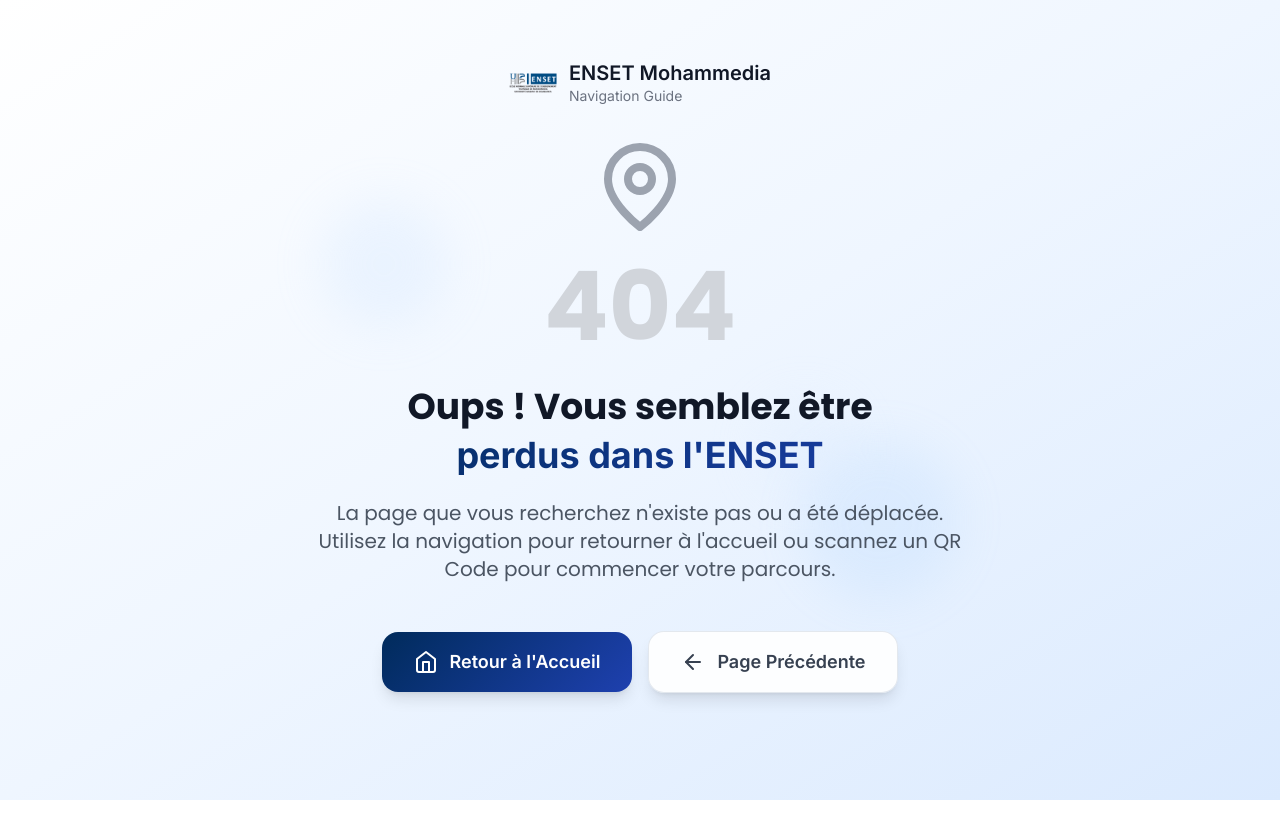
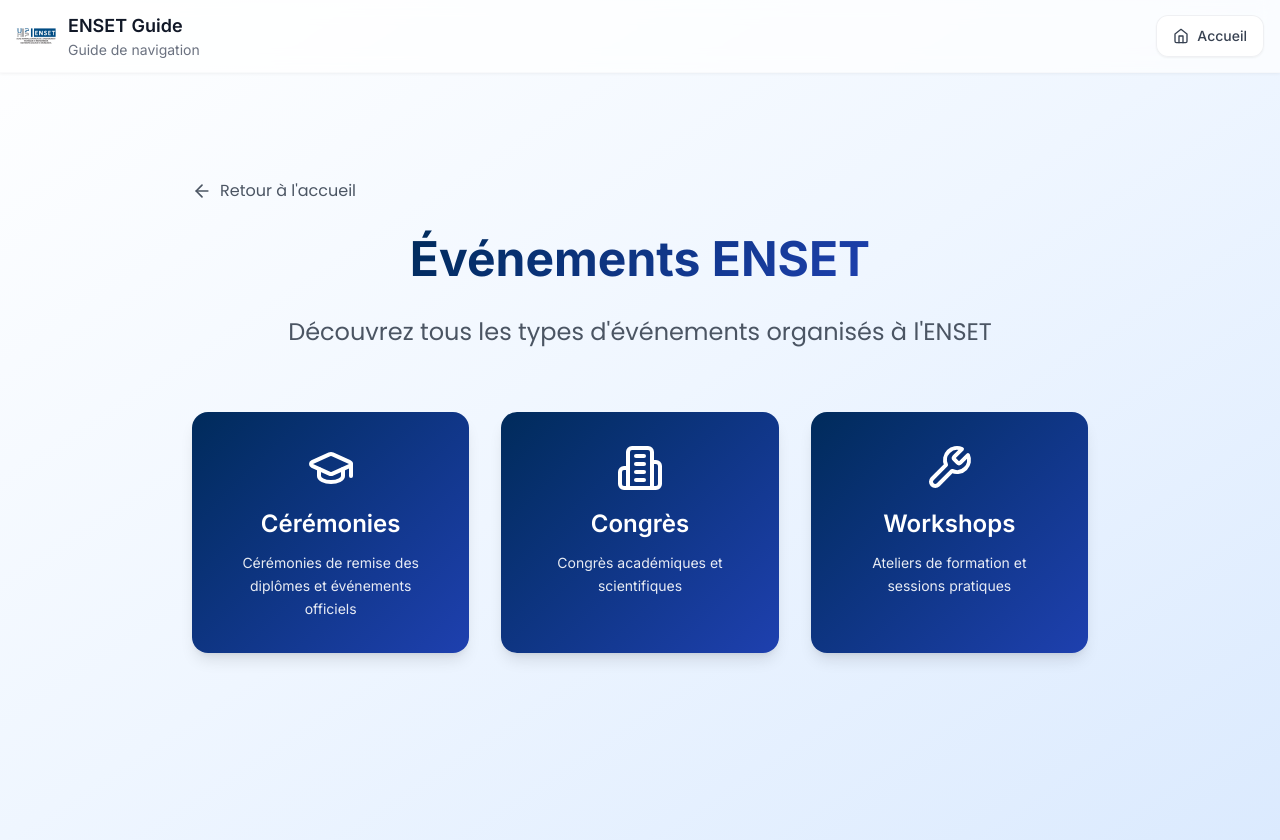
Before and after one commit to ENSETM-EDU/enset-indoor-navigation-guide, a React (Vite) app: page /evenements in a window 1280 px wide. Before the commit the page ends 800 px from the top, so only its background shows below. Built offline with nearby package versions, Linux system fonts and the light colour scheme.

Commit message:
feat: Add EvenementsPage and integrate into routing; update HomePage categories

```diff
--- a/src/App.tsx
+++ b/src/App.tsx
@@ -17,6 +17,7 @@
 import NotFoundPage from './pages/NotFoundPage';
 import ConcoursPage from './pages/ConcoursPage';
 import CeremoniePage from './pages/CeremoniePage';
+import EvenementsPage from './pages/EvenementsPage';
 import ServicesPage from './pages/ServicesPage';
 import IVotingPage from './pages/IVotingPage';
 import Header from './components/Header';
@@ -24,7 +25,7 @@
 
 const AppContent = () => {
   const location = useLocation();
-  const isNotFoundPage = !['/', '/navigate', '/video-navigate', '/toilettes', '/mosquee', '/concours-enset', '/inscription-enset', '/controle-presence', '/controle-presence-v1', '/ensad', '/enset', '/explorer', '/destination', '/concours', '/ceremonie', '/services', '/i-voting'].some(path =>
+  const isNotFoundPage = !['/', '/navigate', '/video-navigate', '/toilettes', '/mosquee', '/concours-enset', '/inscription-enset', '/controle-presence', '/controle-presence-v1', '/ensad', '/enset', '/explorer', '/destination', '/concours', '/ceremonie', '/evenements', '/services', '/i-voting'].some(path =>
     location.pathname === path || location.pathname.startsWith(path + '/')
   );
 
@@ -39,6 +40,7 @@
       >
         <Routes>
           <Route path="/" element={<HomePage />} />
+          <Route path="/evenements" element={<EvenementsPage />} />
           <Route path="/concours" element={<ConcoursPage />} />
           <Route path="/ceremonie" element={<CeremoniePage />} />
           <Route path="/services" element={<ServicesPage />} />
--- /dev/null
+++ b/src/pages/EvenementsPage.tsx
@@ -0,0 +1,94 @@
+import React from 'react';
+import { motion } from 'framer-motion';
+import { useNavigate } from 'react-router-dom';
+import { ArrowLeft, GraduationCap, Building2, Wrench } from 'lucide-react';
+
+const EvenementsPage: React.FC = () => {
+  const navigate = useNavigate();
+
+  const eventTypes = [
+    {
+      name: 'Cérémonies',
+      route: '/ceremonie',
+      description: 'Cérémonies de remise des diplômes et événements officiels',
+      icon: GraduationCap
+    },
+    {
+      name: 'Congrès',
+      route: '/ceremonie',
+      description: 'Congrès académiques et scientifiques',
+      icon: Building2
+    },
+    {
+      name: 'Workshops',
+      route: '/ceremonie',
+      description: 'Ateliers de formation et sessions pratiques',
+      icon: Wrench
+    },
+  ];
+
+  return (
+    <div className="min-h-screen flex flex-col justify-center items-center px-4 py-8">
+      <motion.div
+        initial={{ opacity: 0, y: 20 }}
+        animate={{ opacity: 1, y: 0 }}
+        transition={{ duration: 0.8 }}
+        className="text-center mb-12 max-w-4xl mx-auto"
+      >
+        {/* Back button */}
+        <motion.button
+          initial={{ opacity: 0, x: -20 }}
+          animate={{ opacity: 1, x: 0 }}
+          transition={{ duration: 0.6 }}
+          onClick={() => navigate('/')}
+          className="flex items-center space-x-2 text-gray-600 hover:text-gray-900 mb-8 transition-colors duration-200"
+        >
+          <ArrowLeft size={20} />
+          <span className="font-poppins">Retour à l'accueil</span>
+        </motion.button>
+
+        <motion.h1
+          initial={{ scale: 0.9 }}
+          animate={{ scale: 1 }}
+          transition={{ duration: 0.6, delay: 0.2 }}
+          className="text-3xl md:text-5xl font-bold text-gray-900 mb-8 leading-tight font-poppins"
+        >
+          <span className="gradient-bg bg-clip-text text-transparent">Événements ENSET</span>
+        </motion.h1>
+
+        <motion.p
+          initial={{ opacity: 0 }}
+          animate={{ opacity: 1 }}
+          transition={{ duration: 0.6, delay: 0.4 }}
+          className="text-xl md:text-2xl text-gray-600 max-w-3xl mx-auto mb-12 leading-relaxed font-poppins"
+        >
+          Découvrez tous les types d'événements organisés à l'ENSET
+        </motion.p>
+
+        {/* Event types */}
+        <div className="mt-16 grid grid-cols-1 sm:grid-cols-2 md:grid-cols-3 gap-8 max-w-4xl mx-auto">
+          {eventTypes.map((eventType, index) => (
+            <motion.div
+              key={eventType.name}
+              initial={{ opacity: 0, y: 20 }}
+              animate={{ opacity: 1, y: 0 }}
+              transition={{ duration: 0.6, delay: 0.6 + index * 0.2 }}
+              whileHover={{ scale: 1.05 }}
+              whileTap={{ scale: 0.95 }}
+              onClick={() => navigate(eventType.route)}
+              className="button-primary text-white p-8 rounded-2xl cursor-pointer shadow-lg font-poppins group"
+            >
+              <div className="flex justify-center mb-4">
+                <eventType.icon size={48} className="text-white" />
+              </div>
+              <h3 className="text-2xl font-semibold mb-3">{eventType.name}</h3>
+              <p className="text-sm opacity-90 leading-relaxed">{eventType.description}</p>
+            </motion.div>
+          ))}
+        </div>
+      </motion.div>
+    </div>
+  );
+};
+
+export default EvenementsPage;
--- a/src/pages/HomePage.tsx
+++ b/src/pages/HomePage.tsx
@@ -1,29 +1,30 @@
 import React from 'react';
 import { motion } from 'framer-motion';
 import { useNavigate } from 'react-router-dom';
+import { Calendar, GraduationCap, Building2 } from 'lucide-react';
 
 // Main categories for organized navigation
 const categories = [
   {
+    name: 'Événements',
+    route: '/evenements',
+    description: 'Découvrir tous les événements organisés à l\'ENSET',
+    icon: Calendar
+  },
+  {
     name: 'Concours',
     route: '/concours',
     description: 'Accéder aux différents concours disponibles',
-    icon: '🎓'
-  },
-  {
-    name: 'Cérémonies',
-    route: '/ceremonie',
-    description: 'Participer aux cérémonies organisées',
-    icon: '🎉'
+    icon: GraduationCap
   },
   {
     name: 'Services',
     route: '/services',
     description: 'Découvrir tous les services de l\'ENSET',
-    icon: '🏢'
+    icon: Building2
   },
 ];
-//
+
 const HomePage: React.FC = () => {
   const navigate = useNavigate();
 
@@ -68,7 +69,9 @@
               onClick={() => navigate(category.route)}
               className="button-primary text-white p-8 rounded-2xl cursor-pointer shadow-lg font-poppins group"
             >
-              <div className="text-4xl mb-4">{category.icon}</div>
+              <div className="flex justify-center mb-4">
+                <category.icon size={48} className="text-white" />
+              </div>
               <h3 className="text-2xl font-semibold mb-3">{category.name}</h3>
               <p className="text-sm opacity-90 leading-relaxed">{category.description}</p>
             </motion.div>
@@ -78,5 +81,5 @@
     </div>
   );
 };
-//
+
 export default HomePage;
```
